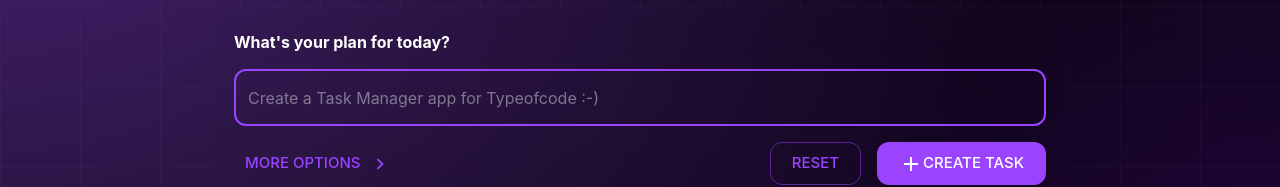
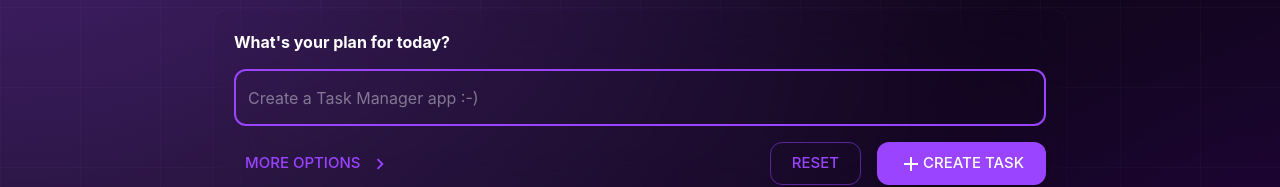
Before and after one commit to 403hpns/task-manager, a React (Vite) app in the folder apps/web/: page / in a window 1280 px wide. Shown: the part 313-500 px from the top of the page. Built offline with nearby package versions, Linux system fonts and the light colour scheme; no server answers.

Commit message:
chore: update readme

```diff
--- a/apps/web/src/components/create-task-menu.tsx
+++ b/apps/web/src/components/create-task-menu.tsx
@@ -97,7 +97,7 @@ function CreateTaskMenu() {
           <FormControl fullWidth>
             <TextField
               autoFocus
-              placeholder="Create a Task Manager app for Typeofcode :-)"
+              placeholder="Create a Task Manager app :-)"
               {...register('title')}
               error={!!errors.title}
               helperText={errors.title?.message}
--- a/package.json
+++ b/package.json
@@ -1,5 +1,5 @@
 {
-  "name": "typeofcode",
+  "name": "task-manager",
   "private": true,
   "scripts": {
     "build": "turbo run build",
```
Also changed, not shown: 1 other file (tests, documents, lock files or other folders).
